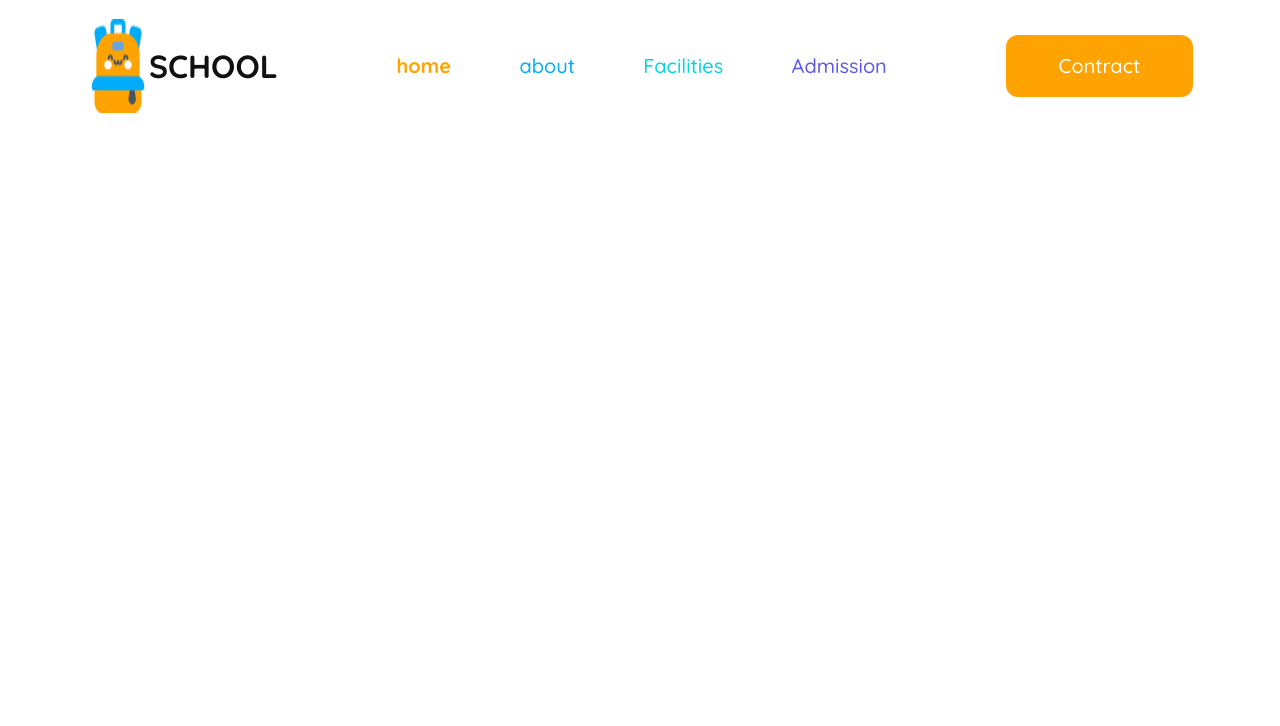
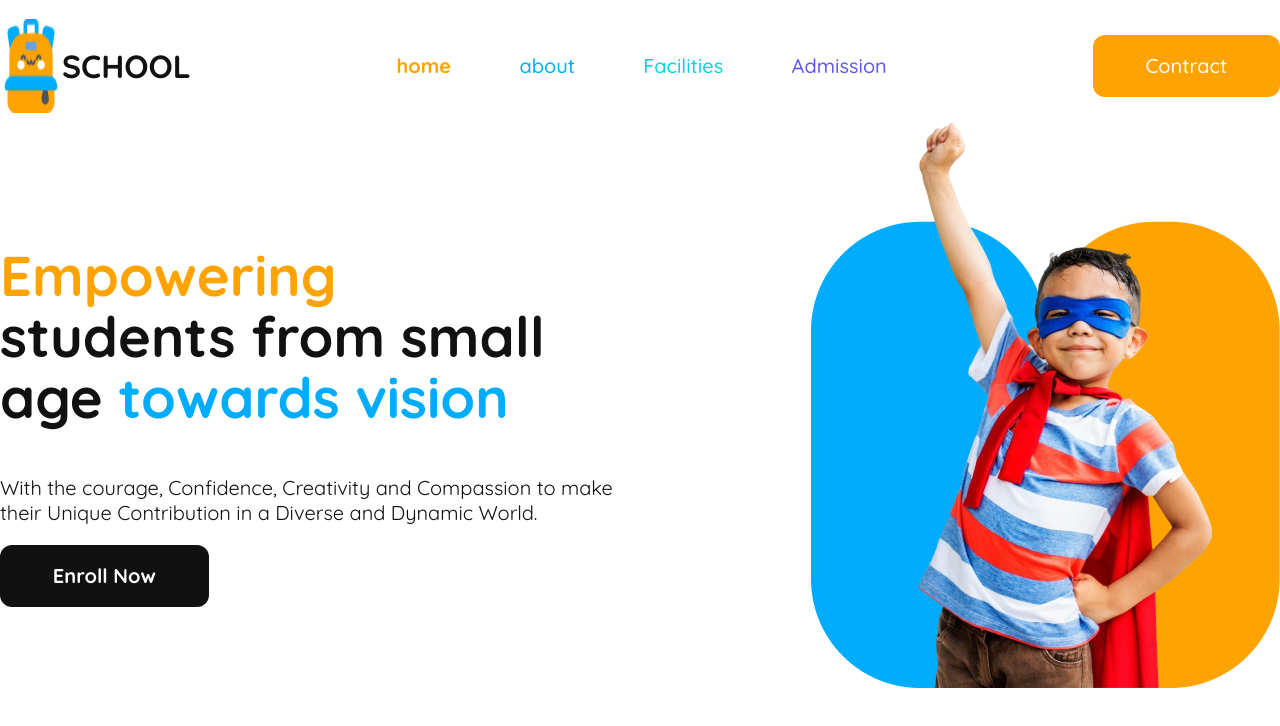
Before and after one commit to Fahad-smto/b11-assingment-02, a plain HTML site: page index.html in a window 1280 px wide. Drawn offline with Linux system fonts and the light colour scheme.

Commit message:
banner section has completed

```diff
--- a/index.html
+++ b/index.html
@@ -20,6 +20,16 @@
             </div>
             <div><button class="button">Contract</button></div>
         </div>
+      <!-- banner  -->
+        <div  class="hero_banner">
+            <div>
+                <h1 class="banner_h1"><span class="Empowering">Empowering</span> <br>students from small <br> age <span class="towards_vision">towards vision</span></h1>
+                <p class="banner_p">With the courage, Confidence, Creativity and Compassion to make <br> their Unique Contribution in a Diverse and Dynamic World.</p>
+                <button class="button black">Enroll Now</button>
+            </div>
+            <div><img src="assets/hero-kids.png" alt=""></div>
+        </div>
+
      </nav>
     </header>
     <main>
--- a/styles/style.css
+++ b/styles/style.css
@@ -16,7 +16,7 @@
 /* nav bar section */
 .nav_style {
     display: flex;
-    justify-content: space-evenly;
+    justify-content: space-between;
     margin-top: 1.2rem;
     align-items: center;
 }
@@ -92,7 +92,62 @@ nav div a {
     padding: 1rem 3.3rem;
     cursor: pointer;
 }
-.button:hover{
+
+.button:hover {
     background: var(--Orange, #D91656);
     transition-duration: 0.7s;
 }
+
+/* banner */
+.hero_banner {
+    display: flex;
+    align-items: center;
+    justify-content: space-between;
+}
+
+.Empowering {
+    color: var(--Orange, #FEA301);
+    font-family: Quicksand;
+    font-size: 56px;
+    font-style: normal;
+    font-weight: 700;
+    line-height: 61px;
+}
+
+.towards_vision {
+    color: var(--Sky-Blue, #01ACFD);
+    font-family: Quicksand;
+    font-size: 56px;
+    font-style: normal;
+    font-weight: 700;
+    line-height: 61px;
+}
+
+.banner_h1 {
+    color: var(--Black, #111);
+    font-family: Quicksand;
+    font-size: 56px;
+    font-style: normal;
+    font-weight: 700;
+    line-height: 61px;
+}
+
+.banner_p {
+    color: var(--Black, #111);
+    font-family: Quicksand;
+    font-size: 20px;
+    font-style: normal;
+    font-weight: 400;
+    line-height: normal;
+}
+
+.black {
+    background: var(--Black, #111);
+    color: #FFF;
+    font-family: Quicksand;
+    font-size: 20px;
+    font-style: normal;
+    font-weight: 700;
+    line-height: 30px;
+
+}
```
